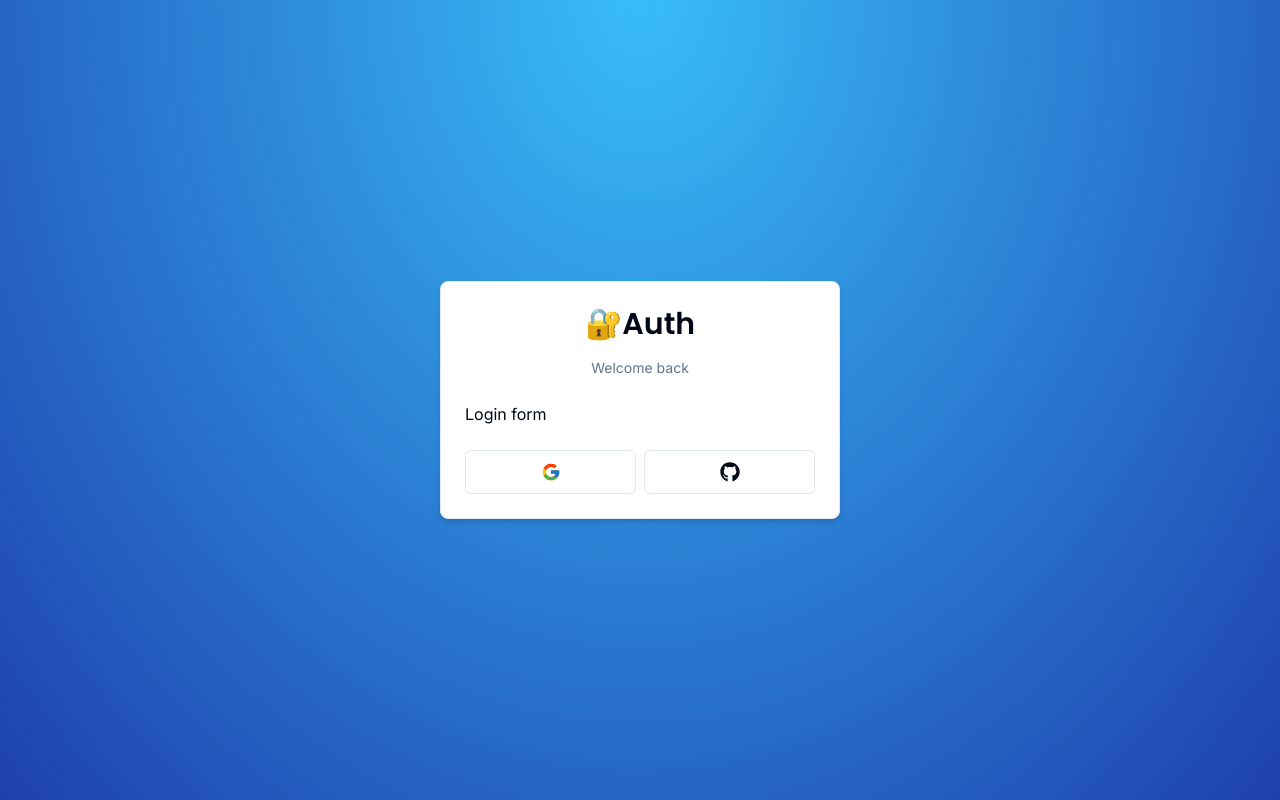
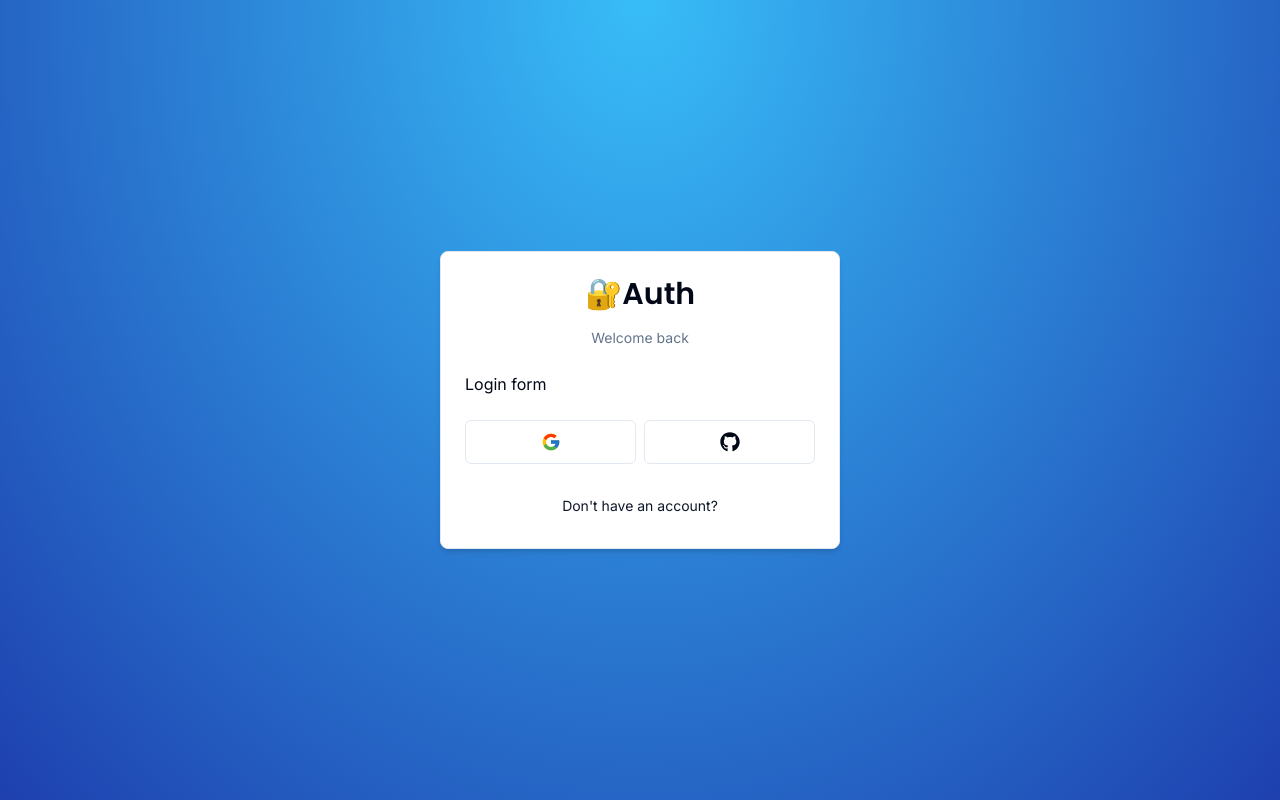
Before and after one commit to panpan31415/next-auth-v5, a Next.js app: page /auth/login in a window 1280 px wide. Built offline with nearby package versions, Linux system fonts and the light colour scheme.

Commit message:
add back link to login form

```diff
--- /dev/null
+++ b/src/components/auth/back-button.tsx
@@ -0,0 +1,19 @@
+import React from "react";
+import { Button } from "@/components/ui/button";
+import Link from "next/link";
+
+type BackButtonProps = {
+    label: string;
+    href: string;
+};
+export default function BackButton({ label, href }: BackButtonProps) {
+    return (
+        <Button
+            variant={"link"}
+            className='font-normal w-full'
+            size={"sm"}
+            asChild>
+            <Link href={href}> {label}</Link>
+        </Button>
+    );
+}
--- a/src/components/auth/card-wrapper.tsx
+++ b/src/components/auth/card-wrapper.tsx
@@ -2,6 +2,7 @@
 import { Card, CardContent, CardFooter, CardHeader } from "@/components/ui/card";
 import Header from "@/components/auth/header";
 import Social from "@/components/auth/social";
+import BackButton from "./back-button";
 
 type CardWrapperProps = {
     children: ReactNode;
@@ -28,6 +29,12 @@
                     <Social />
                 </CardFooter>
             )}
+            <CardFooter>
+                <BackButton
+                    label={backButtonLabel}
+                    href={backButtonHerf}
+                />
+            </CardFooter>
         </Card>
     );
 }
```
